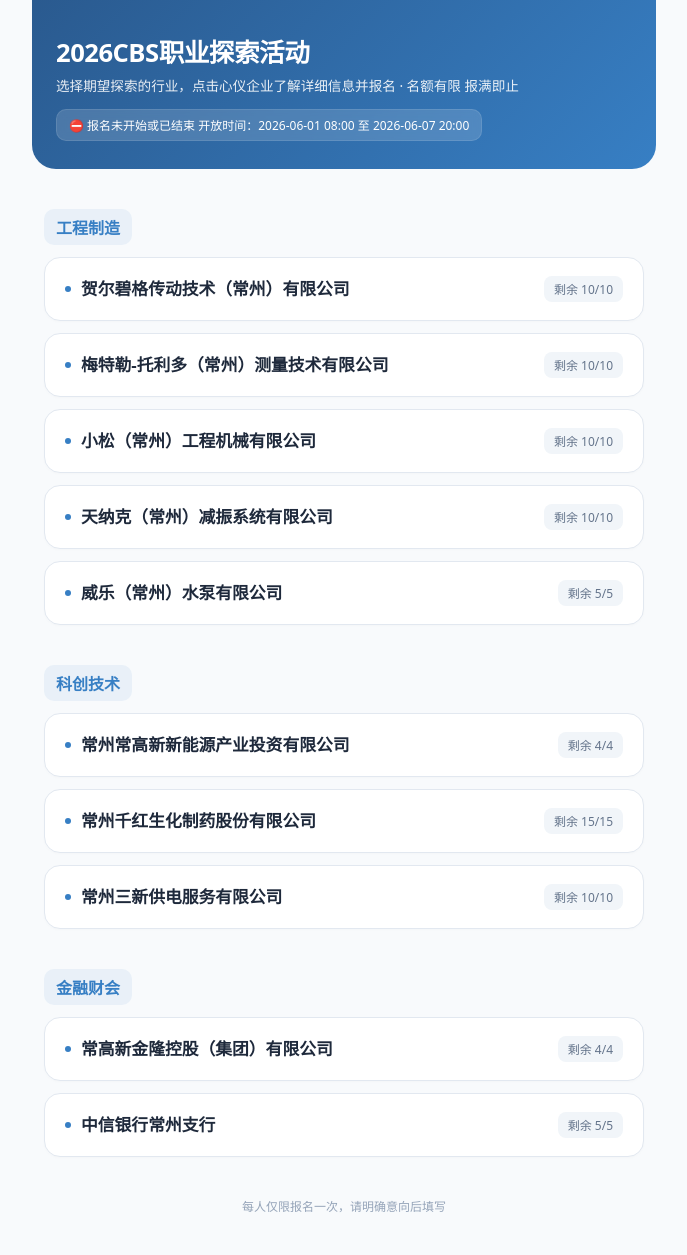
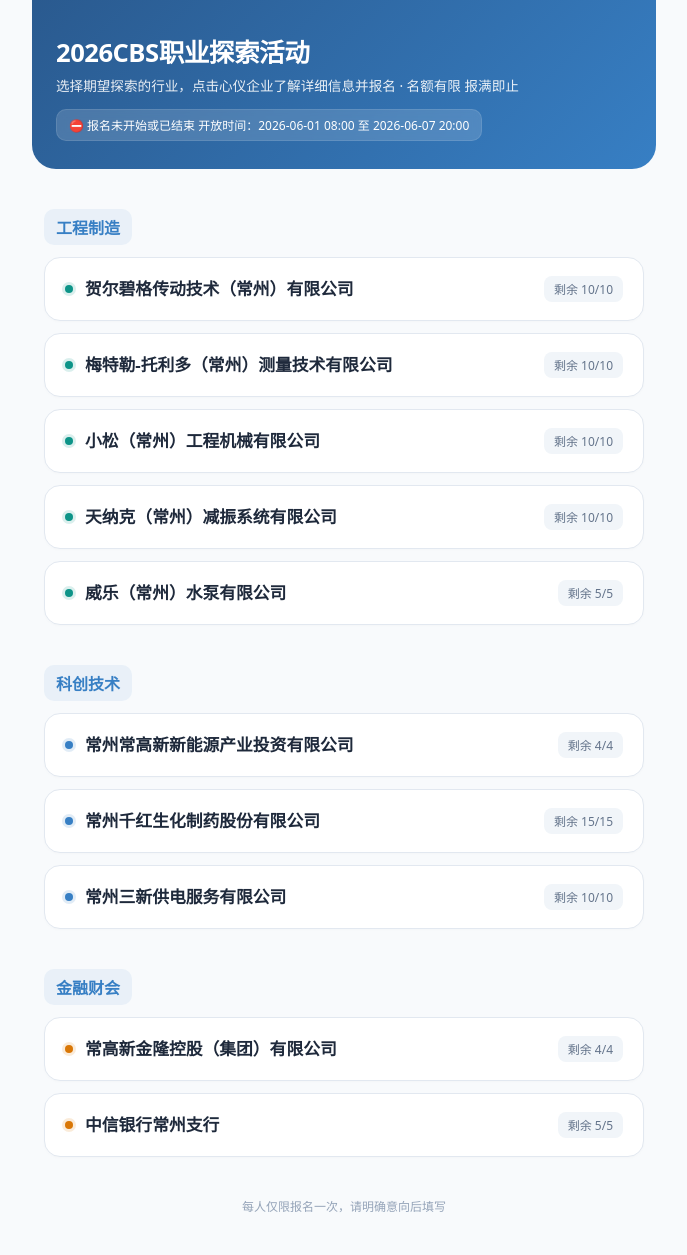
Before and after one commit to halderyun/Career, a Flask app: page / in a window 1280 px wide. Shown: the whole page, without its empty margins (296-983 px from the left). Run offline with Flask 3, Linux system fonts and the light colour scheme; data comes from the database, SQL or seed files in the repository; data that the repository does not hold is empty.

Commit message:
Update index.html

```diff
--- a/templates/index.html
+++ b/templates/index.html
@@ -91,15 +91,46 @@
         display: flex;
         align-items: center;
     }
+
+    /* ===================================================
+       ✨ 新增：不同行业的多彩极简圆点核心样式（完美替代 🏢）
+       =================================================== */
     .company-dot {
         display: inline-block;
-        width: 6px;
-        height: 6px;
-        background-color: #377FC4;
+        width: 8px;
+        height: 8px;
         border-radius: 50%;
-        margin-right: 10px;
+        margin-right: 12px;
+        vertical-align: middle;
         flex-shrink: 0;
     }
+    /* 金融财会 - 稳重的金色/琥珀色 */
+    .dot-finance {
+        background-color: #D97706;
+        box-shadow: 0 0 0 3px rgba(217, 119, 6, 0.15);
+    }
+    /* 信息技术/智能科技 - 科技蓝 */
+    .dot-tech {
+        background-color: #377FC4;
+        box-shadow: 0 0 0 3px rgba(55, 127, 196, 0.15);
+    }
+    /* 智能制造/工程机械/能源 - 工业青/深绿 */
+    .dot-engineering {
+        background-color: #0D9488;
+        box-shadow: 0 0 0 3px rgba(13, 148, 136, 0.15);
+    }
+    /* 生物医药 - 生命绿 */
+    .dot-bio {
+        background-color: #16A34A;
+        box-shadow: 0 0 0 3px rgba(22, 163, 74, 0.15);
+    }
+    /* 综合行政/默认 - 优雅灰蓝 */
+    .dot-service, .dot-default {
+        background-color: #64748B;
+        box-shadow: 0 0 0 3px rgba(100, 116, 139, 0.15);
+    }
+    /* =================================================== */
+
     .stats {
         background: #F1F5F9;
         color: #64748B;
@@ -199,7 +230,7 @@
         padding: 40px;
         color: #64748B;
     }
-    </style>
+</style>
 </head>
 <body>
 <div class="container">
```
